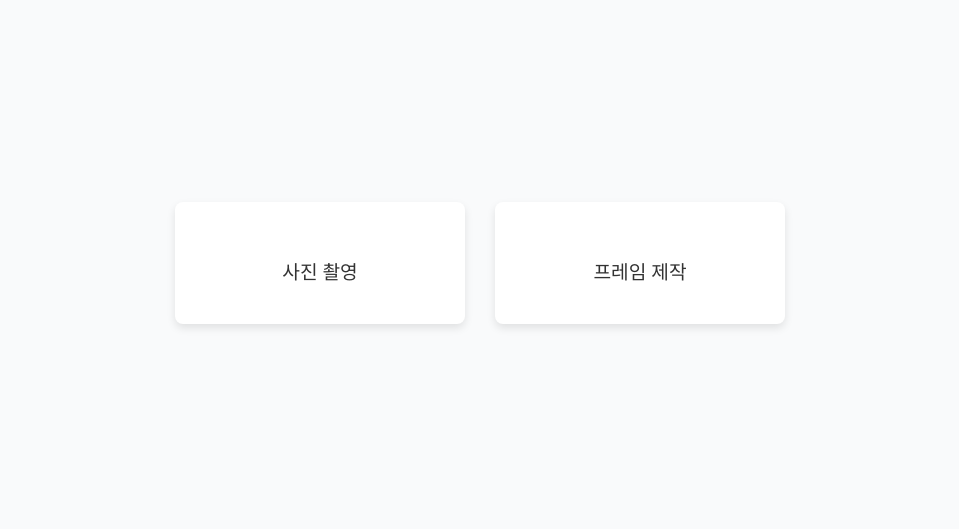
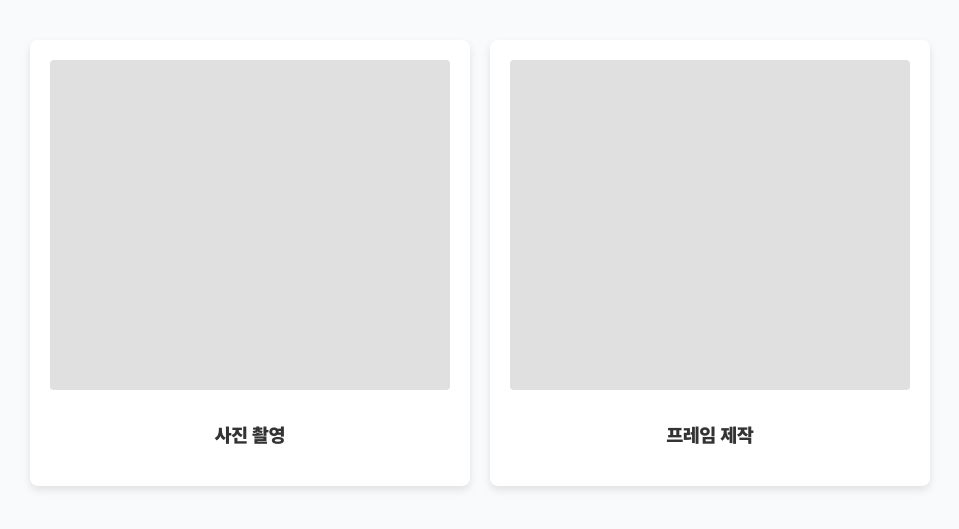
Before and after one commit to jisu-d/4cut, a React (Vite) app in the folder 4cut/: page /MainPage in a window 1280 px wide. Shown: the part 137-666 px from the top of the page, without its empty margins (160-1119 px from the left). Built offline with nearby package versions, Linux system fonts and the light colour scheme.

Commit message:
index.css 및 폰트 추가

```diff
--- a/4cut/src/index.css
+++ b/4cut/src/index.css
@@ -2,3 +2,59 @@ html, body{
   box-sizing: border-box;
   margin: 0;
 }
+
+
+/* Pretendard 폰트 정의 */
+@font-face {
+  font-family: 'Pretendard-Black';
+  src: url('./assets/font/Pretendard-Black.woff2') format('woff2');
+  font-weight: 900;
+}
+
+@font-face {
+  font-family: 'Pretendard-Bold';
+  src: url('./assets/font/Pretendard-Bold.woff2') format('woff2');
+  font-weight: 800;
+}
+
+@font-face {
+  font-family: 'Pretendard-ExtraLight';
+  src: url('./assets/font/Pretendard-ExtraBold.woff2') format('woff2');
+  font-weight: 700;
+}
+
+@font-face {
+  font-family: 'Pretendard-ExtraLight';
+  src: url('./assets/font/Pretendard-ExtraLight.woff2') format('woff2');
+  font-weight: 600;
+}
+
+@font-face {
+  font-family: 'Pretendard-Light';
+  src: url('./assets/font/Pretendard-Light.woff2') format('woff2');
+  font-weight: 500;
+}
+
+@font-face {
+  font-family: 'Pretendard-Medium';
+  src: url('./assets/font/Pretendard-Medium.woff2') format('woff2');
+  font-weight: 400;
+}
+
+@font-face {
+  font-family: 'Pretendard-Regular';
+  src: url('./assets/font/Pretendard-Regular.woff2') format('woff2');
+  font-weight: 300;
+}
+
+@font-face {
+  font-family: 'Pretendard-SemiBold';
+  src: url('./assets/font/Pretendard-SemiBold.woff2') format('woff2');
+  font-weight: 200;
+}
+
+@font-face {
+  font-family: 'Pretendard-Thin';
+  src: url('./assets/font/Pretendard-Thin.woff2') format('woff2');
+  font-weight: 100;
+}
--- a/4cut/src/styles/MainPage.css
+++ b/4cut/src/styles/MainPage.css
@@ -1,23 +1,24 @@
 .main-page-container {
     display: flex;
+    flex-wrap: wrap;
+    gap: 20px;
+    min-width: 300px;
     justify-content: center;
     align-items: center;
-  min-height: 100vh; /* Full viewport height */
-  background-color: #F9FAFB; /* Light gray background */
-  padding: 20px;
-  box-sizing: border-box; /* Include padding in element's total width and height */
+    height: 100vh;
+    background-color: #F9FAFB;
+    box-sizing: border-box;
 }
 
 .card {
+    padding: 20px;
+    width: 400px;
     background-color: #ffffff;
     border-radius: 8px;
     box-shadow: 0 4px 8px rgba(0, 0, 0, 0.1);
-  padding: 20px;
-  margin: 15px;
     text-align: center;
     cursor: pointer;
     transition: transform 0.2s ease-in-out, box-shadow 0.2s ease-in-out;
-  width: 250px; /* Fixed width for the cards */
     display: flex;
     flex-direction: column;
     align-items: center;
@@ -31,14 +32,15 @@
 
 .placeholder-image {
     width: 100%;
-  height: 60%;
-  background-color: #FAFAF8; /* Gray placeholder color */
-  border-radius: 4px; /* Slightly rounded corners for the placeholder */
-  margin-bottom: 15px; /* Space between image and text */
+    height: 330px;
+    background-color: #e0e0e0;
+    border-radius: 4px;
+    margin-bottom: 15px;
 }
 
 .card-text {
     font-size: 1.2em;
+    font-family: 'Pretendard-Black', sans-serif;
     color: #333;
-  font-weight: 500;
+    /* font-weight: 500; */
 }
```
Lines whose indentation alone changed are shown as unchanged.
